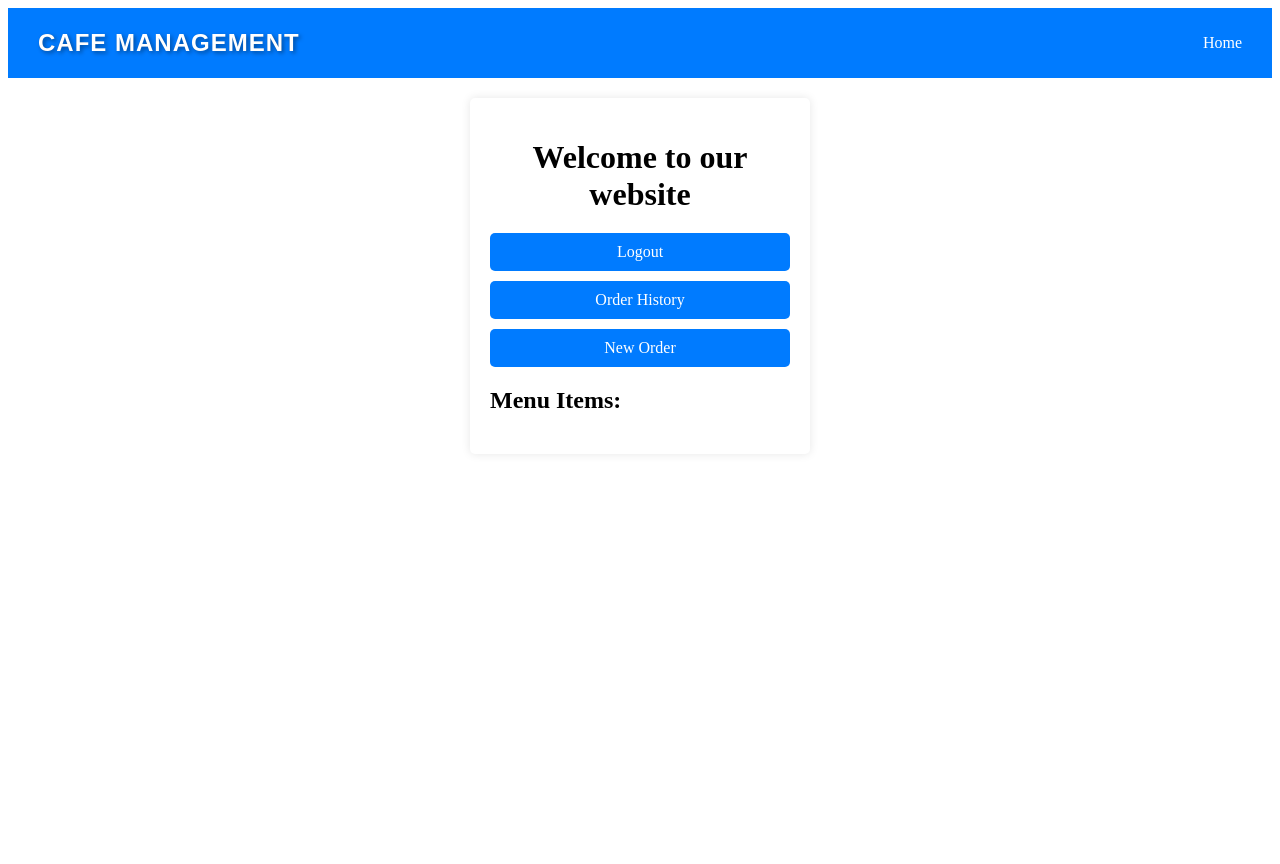
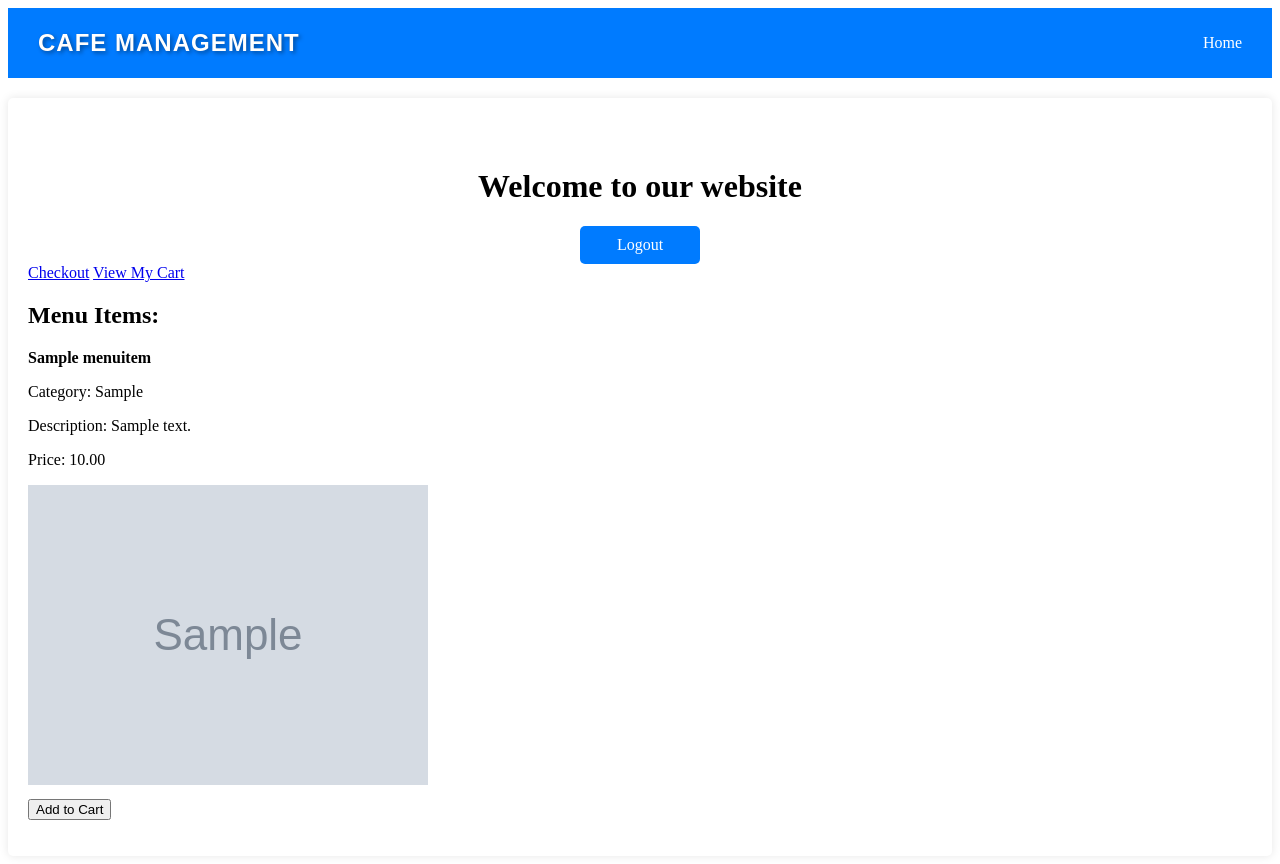
Before and after one commit to Projects-AT-UGA/Database-project-4, a Django app: page / in a window 1280 px wide. Before the commit the page ends 408 px from the top, so only its background shows below. Run offline with Django 5.2, Linux system fonts and the light colour scheme; a user stored in the database is signed in; tables that the repository leaves empty hold one stand-in row (values such as "Sample post"); grey boxes marked "Sample" are stand-in pictures.

Commit message:
added cart , checkout, view cart backend and new modals

```diff
--- a/cafe_management/app1/templates/home.html
+++ b/cafe_management/app1/templates/home.html
@@ -7,7 +7,7 @@
     <title>Home</title>
     <link rel="stylesheet" href="{% static 'styles/home_page.css' %}">
 </head>
-<body class="container">
+<body >
     {% include 'navbar.html' %}
     <div class="form-container">
         <h1 class="heading">Welcome to our website</h1>
@@ -16,8 +16,9 @@
         {% endif %}
         {% if is_authenticated %}
             <a href="{% url 'logout' %}" class="logout-button">Logout</a>
-            <a href="{% url 'order_list' %}" class="order-history-button">Order History</a>
-            <a href="{% url 'new_order' %}" class="new-order-button">New Order</a>
+            <a href="{% url 'checkout' %}">Checkout</a>
+            {% comment %} <a href="{% url 'order_list' %}" class="order-history-button">Order History</a> {% endcomment %}
+            <a href="{% url 'view_cart' %}" class="new-order-button">View My Cart</a>
             <h2 class="menu-items-heading">Menu Items:</h2>
             <ul class="menu-items-list">
                 {% for menu_item in menu_items %}
@@ -25,8 +26,8 @@
                     <p class="menu-item-info">Category: {{ menu_item.category }}</p>
                     <p class="menu-item-info">Description: {{ menu_item.description }}</p>
                     <p class="menu-item-info">Price: {{ menu_item.price }}</p>
-                    <p class="menu-item-info">Image: <img src="{{ menu_item.menu_item_image }}" alt="Menu Item Image"></p>
-                    <form action="{% url 'add_to_cart' menu_item.id %}" method="POST">
+                    <p class="menu-item-info"> <img src="{{ menu_item.menu_item_image }}" alt="Menu Item Image"></p>
+                     <form action="{% url 'add_to_cart' menu_item.id %}" method="POST">
                         {% csrf_token %}
                         <input type="submit" value="Add to Cart" class="add-to-cart-button">
                     </form>
@@ -38,4 +39,30 @@
         {% endif %}
     </div>
 </body>
+<script>
+    function updateQuantity(itemId, action) {
+        fetch('{% url "update_quantity" %}', {
+            method: 'POST',
+            headers: {
+                'Content-Type': 'application/json',
+                'X-CSRFToken': '{{ csrf_token }}'
+            },
+            body: JSON.stringify({
+                item_id: itemId,
+                action: action
+            })
+        })
+        .then(response => {
+            if (response.ok) {
+                // Update the quantity on the frontend if the request is successful
+                // You can handle this based on your specific UI requirements
+            } else {
+                console.error('Failed to update quantity');
+            }
+        })
+        .catch(error => {
+            console.error('Error:', error);
+        });
+    }
+</script>
 </html>
--- a/cafe_management/app1/templates/order_detail.html
+++ b/cafe_management/app1/templates/order_detail.html
@@ -17,7 +17,7 @@
     {% endfor %}
     </ul>
     <h2>Payment Details:</h2>
-    <p>Total Payment: {{ payment.total_payment }}</p>
-    <p>Payment Type: {{ payment.payment_type }}</p>
+    <p>Total Payment: {total_payment }</p>
+    <p>Payment Type: {payment_type }</p>
 </body>
 </html>
--- a/cafe_management/app1/urls.py
+++ b/cafe_management/app1/urls.py
@@ -6,4 +6,9 @@ urlpatterns = [
     path('login/', views.login_view, name='login'),
     path('signup/', views.signup_view, name='signup'),
     path('logout/', views.logout_view, name='logout'),
+    path('add_to_cart/<int:menu_item_id>/', views.add_to_cart, name='add_to_cart'),
+    path('checkout/', views.checkout, name='checkout'),
+    path('view_cart/', views.view_cart, name='view_cart'),
+    path('update_quantity/', views.update_quantity, name='update_quantity'),
+
     ]
--- a/cafe_management/app1/views.py
+++ b/cafe_management/app1/views.py
@@ -1,10 +1,10 @@
 from django.shortcuts import render, redirect,get_object_or_404
 from django.contrib.auth import authenticate, login, logout
 from django.contrib.auth.models import User
-from .models import Clerk
+from .models import Clerk, MenuItem,Cart,Order,OrderItem
 # from .models import MenuItem,Cart, Contains, Order, OrderedItem,Payment
 
-
+from django.http import JsonResponse
 from django.contrib.auth.decorators import login_required
 from django.contrib.auth import logout as auth_logout
 from django.contrib import messages
@@ -28,9 +28,9 @@ def home(request):
         error_message = "You need to be a clerk to access this page."
         return render(request, 'home.html', {'error_message': error_message})
 
-    # menu_items = MenuItem.objects.all()  # Retrieve all menu items
+    menu_items = MenuItem.objects.all()  # Retrieve all menu items
 
-    return render(request, 'home.html', {'is_authenticated': is_authenticated, 'menu_items': None})
+    return render(request, 'home.html', {'is_authenticated': is_authenticated, 'menu_items': menu_items})
 
 
 
@@ -64,36 +64,101 @@ def home(request):
 #     return redirect('cart')
 
 
+@login_required
+
+def add_to_cart(request, menu_item_id):
+    # Retrieve the menu item object
+    menu_item = MenuItem.objects.get(pk=menu_item_id)
+
+    # Retrieve the logged-in user (clerk)
+    clerk = Clerk.objects.get(user=request.user)
+
+    # Check if there is an existing cart for the clerk
+    try:
+        cart = Cart.objects.get(clerk=clerk)
+    except Cart.DoesNotExist:
+        # If cart doesn't exist, create a new order with status 0 (Pending)
+        order = Order.objects.create(clerk=clerk, status=0)
+        # Create a new cart with the order_id
+        cart = Cart.objects.create(order_id=order.pk, clerk=clerk)
+
+    # If the cart already exists, get the order_id from it
+    order_id = cart.order_id
+    print(order_id)
+    print(clerk.user.username)
+    order = Order.objects.get(pk=order_id)
+    if(order.status):
+         order = Order.objects.create(clerk=clerk, status=0)
+         cart.order_id = order.id
+         cart.save()
+    #If order_menu_item exists
+    order_id = cart.order_id
+
+    # Check if an OrderItem already exists for the given order_id and menu_item_id
+    order_item = OrderItem.objects.filter(order_id=order_id, menu_item=menu_item)
+
+    if not order_item.exists():
+        # If the OrderItem doesn't exist, create a new one
+        OrderItem.objects.create(order_id=order_id, menu_item=menu_item)
+    else:
+        # If the OrderItem already exists, you can handle it as needed
+
+        order_item = OrderItem.objects.get(order_id=order_id, menu_item=menu_item)
+        order_item.quantity += 1
+        order_item.save()
+
+    print(order_item)
 
 
-# @login_required
-# def add_to_cart(request, menu_item_id):
-#     menu_item = get_object_or_404(MenuItem, pk=menu_item_id)
-#     clerk = request.user.clerk
+    return redirect('home')
 
-#     # Check if a cart exists for the clerk, otherwise create a new cart
-#     cart, created = Cart.objects.get_or_create(clerk=clerk)
+def checkout(request):
 
-#     # Check if the menu item already exists in the cart
-#     existing_item = cart.contains_set.filter(menu_item=menu_item).first()
+    clerk = Clerk.objects.get(user=request.user)
+    try:
+        cart = Cart.objects.get(clerk=clerk)
+    except Cart.DoesNotExist:
+        render(request, 'home.html')
+    total_payment,order_items = calculate_total_payment(cart)
 
-#     if existing_item:
-#         # If the item exists, increase its quantity
-#         existing_item.quantity += 1
-#         existing_item.save()
-#         messages.success(request, f"{menu_item.menu_item_name} quantity increased in cart.")
-#     else:
-#         # If the item does not exist, add it to the cart with quantity 1
-#         new_item = Contains.objects.create(cart=cart, menu_item=menu_item, quantity=1)
-#         messages.success(request, f"{menu_item.menu_item_name} added to cart.")
+    print(total_payment)
+    print(order_items)
+    print(cart.order_id)
+    order = Order.objects.get(pk=cart.order_id)
+    # order.status = 1
+    # order.save()
+    print("Order")
+    print(order)
+    print(order_items)
+    print("Render")
+    return render(request, 'order_confirmation.html', {'order': order, 'ordered_items': order_items,'total_payment': total_payment},)
 
-#     return redirect('home')
+def calculate_total_payment(cart):
+    total_payment = 0
+    ordered_items =  OrderItem.objects.filter(order_id=cart.order_id)
+    # Iterate through each order item in the cart
+    for order_item in  ordered_items:
+        # Add the price of each menu item multiplied by its quantity to the total payment
+        total_payment += order_item.menu_item.price * order_item.quantity
 
-# @login_required
-# def cart(request):
-#     clerk = request.user.clerk
-#     cart_items = Cart.objects.filter(clerk=clerk).first()
-#     return render(request, 'cart.html', {'cart_items': cart_items})
+    return total_payment,ordered_items
+
+@login_required
+def view_cart(request):
+    clerk = Clerk.objects.get(user=request.user)
+    try:
+        cart = Cart.objects.get(clerk=clerk)
+    except Cart.DoesNotExist:
+        render(request, 'home.html')
+
+    order = Order.objects.get(pk=cart.order_id)
+    if order.status:
+        render(request, 'home.html')
+
+
+    cart_items = OrderItem.objects.filter(order_id=cart.order_id)
+
+    return render(request, 'view_cart.html', {'cart_items': cart_items})
 
 
 
@@ -133,20 +198,36 @@ def logout_view(request):
     return redirect('home')
 
 
+
+def update_quantity(request):
+    if request.method == 'POST':
+        item_id = request.POST.get('item_id')
+        action = request.POST.get('action')
+        print(request.POST.get_query_set())
+        # Retrieve the cart item from the database
+        # order = Order.objects.get(pk=cart.order_id)
+        print(item_id)
+        if not item_id:
+            return JsonResponse({'error': 'Invalid request method'})
+        order_item = OrderItem.objects.get(pk=item_id)
+
+        print(order_item)
+        # Update the quantity based on the action
+        if action == 'decrement':
+            order_item.quantity -= 1
+        elif action == 'increment':
+            order_item.quantity += 1
+
+        # Save the changes to the database
+        order_item.save()
+        print("HERE")
+        # Return a JSON response indicating success
+        return JsonResponse({'success': True})
+
+    # If the request method is not POST, return a JSON response with an error
+    return JsonResponse({'error': 'Invalid request method'})
 # # views.py
 
-
-# def checkout(request):
-#     cart = Cart.objects.filter(clerk__user=request.user).first()
-#     total_payment = calculate_total_payment(cart)
-#     if request.method == 'POST':
-#         payment_type = request.POST.get('payment_type')
-#         if payment_type and total_payment:
-#             order = create_order(cart, total_payment, payment_type)
-#             if order:
-#                 clear_cart(cart)
-#                 return redirect('order_confirmation', order_id=order.id)
-#     return render(request, 'checkout.html', {'total_payment': total_payment})
 
 
 
--- a/cafe_management/static/styles/home_page.css
+++ b/cafe_management/static/styles/home_page.css
@@ -1,68 +1,79 @@
-/* Form Container */
-.form-container {
-    max-width: 300px;
-    margin: 0 auto;
-    padding: 20px;
-    background-color: #fff;
-    border-radius: 5px;
-    box-shadow: 0 0 10px rgba(0, 0, 0, 0.1);
+
+
+/* Container */
+.container {
+    max-width: 1200px; /* Maximum width of the container */
+    margin: 0 auto; /* Center the container horizontally */
+    padding: 20px; /* Padding inside the container */
 }
 
 /* Heading */
 .heading {
-    margin-bottom: 20px;
-    text-align: center;
+    text-align: center; /* Align text to the center */
+    margin-top: 50px; /* Margin from the top */
+}
+
+/* Form Container */
+.form-container {
+    background-color: #fff; /* Background color */
+    border-radius: 5px; /* Rounded corners */
+    box-shadow: 0 0 10px rgba(0, 0, 0, 0.1); /* Box shadow */
+    padding: 20px; /* Padding inside the container */
+    margin-top: 20px; /* Margin from the top */
 }
 
 /* Error Message */
 .error-message {
-    color: red;
+    color: red; /* Text color */
+    text-align: center; /* Align text to the center */
 }
 
-/* Logout Button */
-.logout-button,
-.order-history-button,
-.new-order-button,
-.login-button,
-.signup-button {
-    display: block;
-    background-color: #007bff;
-    color: #fff;
-    text-align: center;
-    text-decoration: none;
-    border: none;
-    border-radius: 5px;
-    padding: 10px;
-    margin-bottom: 10px;
-    transition: background-color 0.3s ease;
+/* Menu Items List */
+.menu-items-list {
+    list-style: none; /* Remove default list styles */
+    padding: 0; /* Remove default padding */
 }
 
-/* Logout Button Hover */
-.logout-button:hover,
-.order-history-button:hover,
-.new-order-button:hover,
-.login-button:hover,
-.signup-button:hover {
-    background-color: #0056b3;
+/* Menu Item */
+.menu-item {
+    font-weight: bold; /* Bold font weight */
 }
 
-/* Navbar */
-.navbar {
-    background-color: #007bff;
-    color: #333;
-    padding: 10px;
-    display: flex;
-    justify-content: space-between;
-    align-items: center;
-    margin-bottom: 20px; /* Add margin-bottom for spacing */
+/* Menu Item Info */
+.menu-item-info {
+    margin-bottom: 10px; /* Margin at the bottom */
 }
 
-/* Form Container */
-.form-container {
-    max-width: 300px;
-    margin: 0 auto;
-    padding: 20px;
-    background-color: #fff;
-    border-radius: 5px;
-    box-shadow: 0 0 10px rgba(0, 0, 0, 0.1);
+/* Menu Item Image */
+.menu-item img {
+    max-width: 100%; /* Maximum width of the image */
+    height: auto; /* Auto height */
+    display: block; /* Display as block element */
+    margin-top: 10px; /* Margin at the top */
+    margin-bottom: 10px; /* Margin at the bottom */
+    text-align: center; /* Align image to the center */
 }
+
+/* Login, Signup, Logout Buttons */
+.login-button,
+.signup-button,
+.logout-button {
+    display: block; /* Display as block element */
+    width: 100px; /* Width of the buttons */
+    margin: 0 auto; /* Center the buttons horizontally */
+    text-align: center; /* Align text to the center */
+    padding: 10px; /* Padding inside the buttons */
+    margin-top: 20px; /* Margin from the top */
+    text-decoration: none; /* Remove underline from links */
+    color: #fff; /* Text color */
+    background-color: #007bff; /* Button background color */
+    border-radius: 5px; /* Rounded corners */
+    transition: background-color 0.3s ease; /* Transition effect */
+}
+
+/* Hover effect for buttons */
+.login-button:hover,
+.signup-button:hover,
+.logout-button:hover {
+    background-color: #0056b3; /* Background color on hover */
+}
```
Also changed, not shown: cafe_management/app1/admin.py (+6 -8 lines), cafe_management/app1/models.py (+42 -31 lines), cafe_management/app1/templates/order_confirmation.html (+4 -4 lines), cafe_management/app1/templates/view_cart.html (added, +58 -0 lines), cafe_management/app1/migrations/0008_remove_cart_menu_items_remove_ordereditem_order_and_more.py (added), cafe_management/app1/migrations/0009_alter_order_status.py (added), cafe_management/static/images/pv_bh.png (added), 2 other files.
